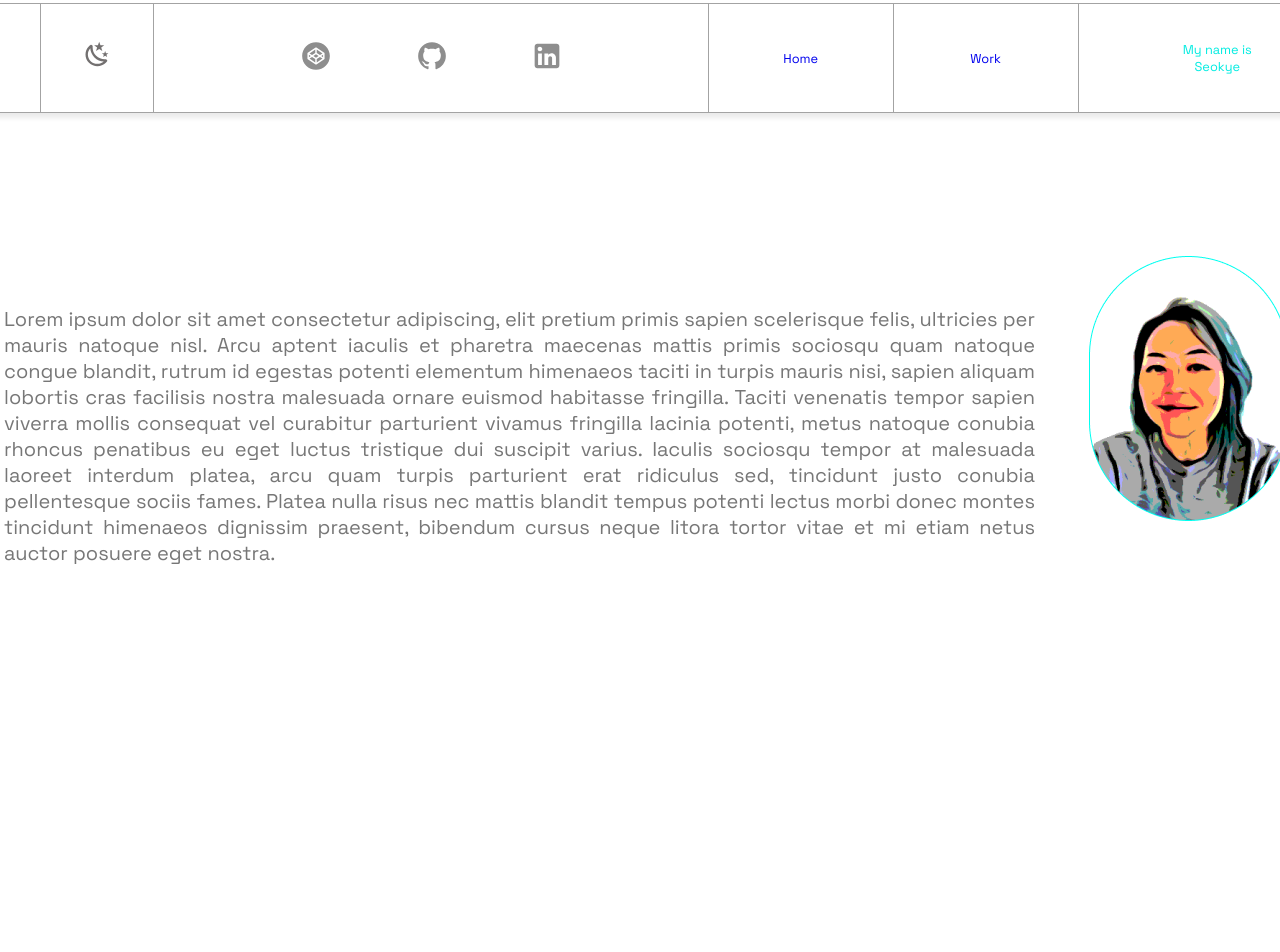
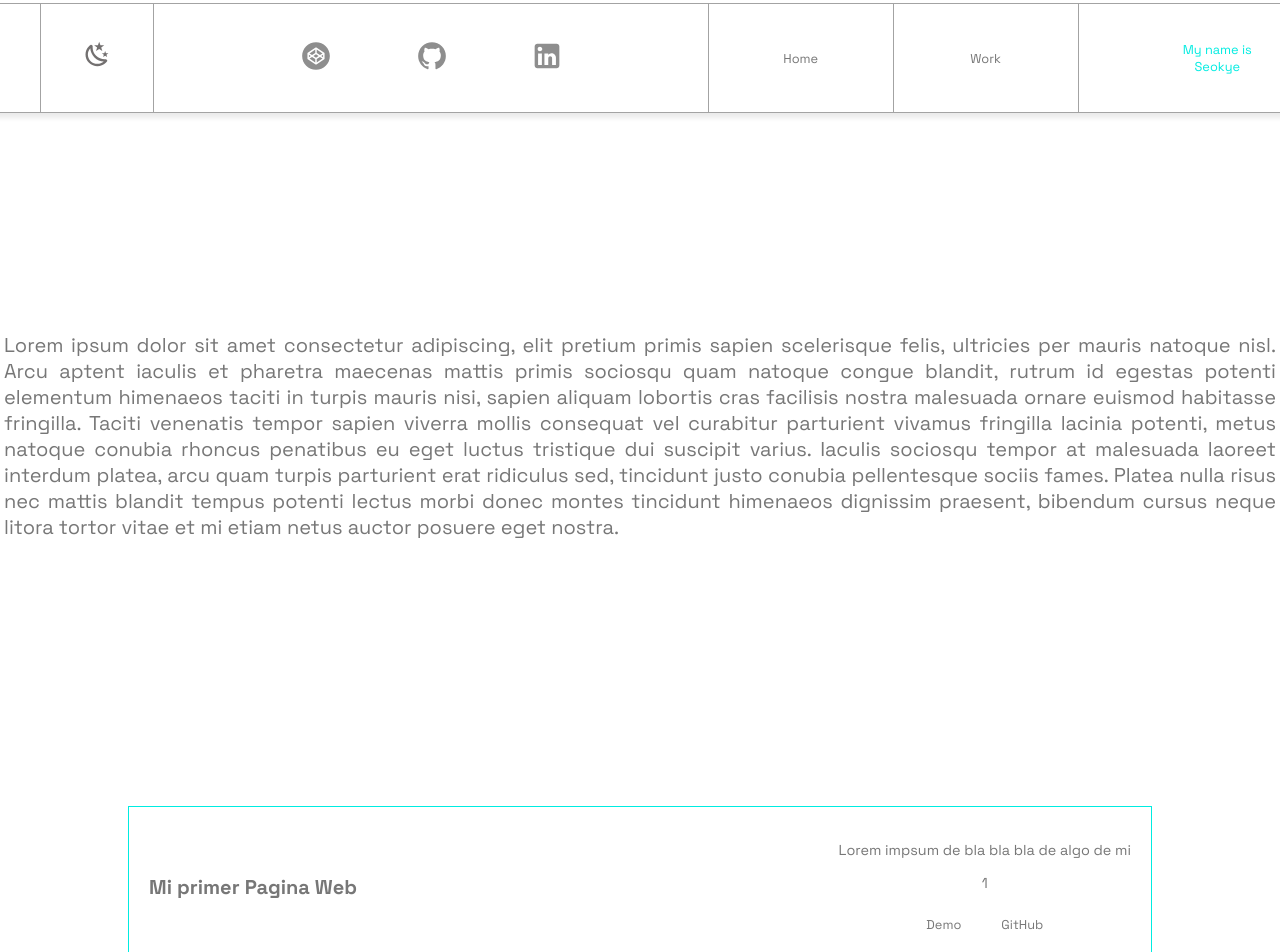
Before and after one commit to seokyelee/GammaPortfolio, a React (Vite) app: page /about in a window 1280 px wide. Shown: the top 952 px of the page. Built offline with nearby package versions, Linux system fonts and the light colour scheme.

Commit message:
add links at page work and change titlefont

```diff
--- a/public/proyects.json
+++ b/public/proyects.json
@@ -3,19 +3,22 @@
         "title": "Mi primer Pagina Web",
         "description": "Lorem impsum de bla bla bla de algo de mi",
         "iconprogram": ["1","1","2","3"],
-        "linkto": "hppts://www.google.com"
+        "linkto": "https://whimsical-salmiakki-f9bf8c.netlify.app",
+        "linktogit": "https://github.com/seokyelee/Proyect-Alpha_AboutMe.git"
     },
     {
         "title": "Hamburguesa saludable Lluna",
         "description": "Lorem impsum de bla bla bla de algo de mi",
         "iconprogram": ["1","5","2","3"],
-        "linkto": "hppts://www.google.com"
+        "linkto": "https://esatdev.com/2022/seokye/lluna/",
+        "linktogit": "https://github.com/seokyelee/Project-Beta-Lluna.git"
     },
     {
         "title": "Portafolio",
         "description": "Lorem impsum de bla bla bla de algo de mi",
         "iconprogram": ["1","1","2","3"],
-        "linkto": "hppts://www.google.com"
+        "linkto": "hppts://www.google.com",
+        "linktogit": "https://github.com/seokyelee/Proyect-Alpha_AboutMe.git"
     }
 
 ]
--- a/src/componentes/Card/Card.jsx
+++ b/src/componentes/Card/Card.jsx
@@ -15,7 +15,7 @@ function Card(props) {
       <p className='proyect_icons'>{props.iconprogram}</p>
       <div className='proyect_links'>
       <a className='proyect_linkto' href={props.linkto}>Demo</a>
-      <a className='proyect_linkto' href={props.linkto}>GitHub</a>
+      <a className='proyect_linkto_git' href={props.linktogit}>GitHub</a>
     </div>
     </div>
     </div>
--- a/src/componentes/Card/Card.scss
+++ b/src/componentes/Card/Card.scss
@@ -1,7 +1,7 @@
 @import "../../scss/variable";
 @import "../../scss/global";
 @import "../../scss/font-family";
-
+@import "../../scss/function";
 
 .proyect_box {
     display: flex;
@@ -29,6 +29,7 @@
     padding-right: 20px;
 }
 
-a {
+a .proyect_linkto {
     text-decoration-color: none;
+    font-size: fs(x-small);
 }
--- a/src/scss/_typography.scss
+++ b/src/scss/_typography.scss
@@ -7,6 +7,7 @@
 .title, .font__box .exemple_title{
     margin:24px 0px;
     font-family: $title-ff;
+    font-weight: 700;
     font-size: fs(x-big);
     color: black;
 }
@@ -22,6 +23,7 @@ h1 {
     font-family: $title-ff;
     font-size: fs(big);
     color: color(color-p);
+    font-weight: 700;
 }
 
 h2, h3{
--- a/src/scss/global.scss
+++ b/src/scss/global.scss
@@ -61,6 +61,10 @@ ul {
 
 
  a {
+    color: color(color-p);
+    font-family: $primary-ff;
+    text-decoration-color: none;
+    font-size: fs(x-small);
     padding: 10px 20px;
     position: relative;
     overflow: hidden;
@@ -135,7 +139,8 @@ ul {
   }
 
    a:hover {
-    color: #00ECE1;
+    color: black;
+    font-weight: bold;
 
   }
 
@@ -162,3 +167,8 @@ ul {
     right: 5px;
     bottom: 5px;
   }
+
+  *::selection {
+    background-color: #4e18a5;
+    color: #c2fff5;
+}
--- a/src/scss/variable.scss
+++ b/src/scss/variable.scss
@@ -49,4 +49,4 @@ $padding-vars:(
 
 //font-familiy
 $primary-ff: "Space Grotesk";
-$title-ff: "Cabinet Grotesk-Extrabold";
+$title-ff: "Space Grotesk";
--- a/src/views/about/About.jsx
+++ b/src/views/about/About.jsx
@@ -1,6 +1,7 @@
 import React from "react";
 import './About.scss'
 import Thanks from "../thanks/Thanks";
+import Work from "../work/Work";
 
 export default function About() {
   return (
@@ -23,11 +24,11 @@ export default function About() {
           himenaeos dignissim praesent, bibendum cursus neque litora tortor vitae
           et mi etiam netus auctor posuere eget nostra.
         </p>
-        <div className="foto_box">
-          <img className="foto" src="/imgFoto/foto.png" alt="" />
-        </div>
+
       </section>
-
+      <section>
+        <Work/>
+      </section>
       <section>
         <Thanks/>
       </section>
--- a/src/views/home/Home.jsx
+++ b/src/views/home/Home.jsx
@@ -20,7 +20,7 @@ export default function Home() {
                             .delete(15).pause(1200)
                             .type("but above all").pause(2200)
                             .delete(13).pause(2000)
-                            .type("a Good") .pause(1000).type(" Person")
+                            .type("a Good") .pause(1000).type(" Person...")
                         // Remember to return it!
                         return instance;
                     }}
--- a/src/views/home/Home.scss
+++ b/src/views/home/Home.scss
@@ -19,7 +19,7 @@
     display: block;
     justify-content: center;
     text-align: left;
-    width: 800px;
+    width: 900px;
     min-width: 320px;
     color:black;
     caret-color: color(color-btn);
--- a/src/views/work/Work.jsx
+++ b/src/views/work/Work.jsx
@@ -1,6 +1,8 @@
 import React, { useEffect, useState } from 'react';
 import Card from '../../componentes/Card/Card';
 import './Work.scss'
+import About from '../about/About';
+import Thanks from '../thanks/Thanks';
 
   function Work() {
     let [data, setData] = useState([]);
@@ -16,10 +18,12 @@ import './Work.scss'
 
   return <>
   <div>
-    {data.map(item => <Card key={item.title} title={item.title} description={item.description} iconprogram={item.iconprogram[0]} linkto={item.linkto} />)}
-    </div>
+    {data.map(item =>
+    <Card key={item.title} title={item.title}
+    description={item.description}
+     iconprogram={item.iconprogram[0]} linkto={item.linkto} linktogit={item.linktogit} />)}
+  </div>
   </>
 }
 
-
 export default Work;
```
